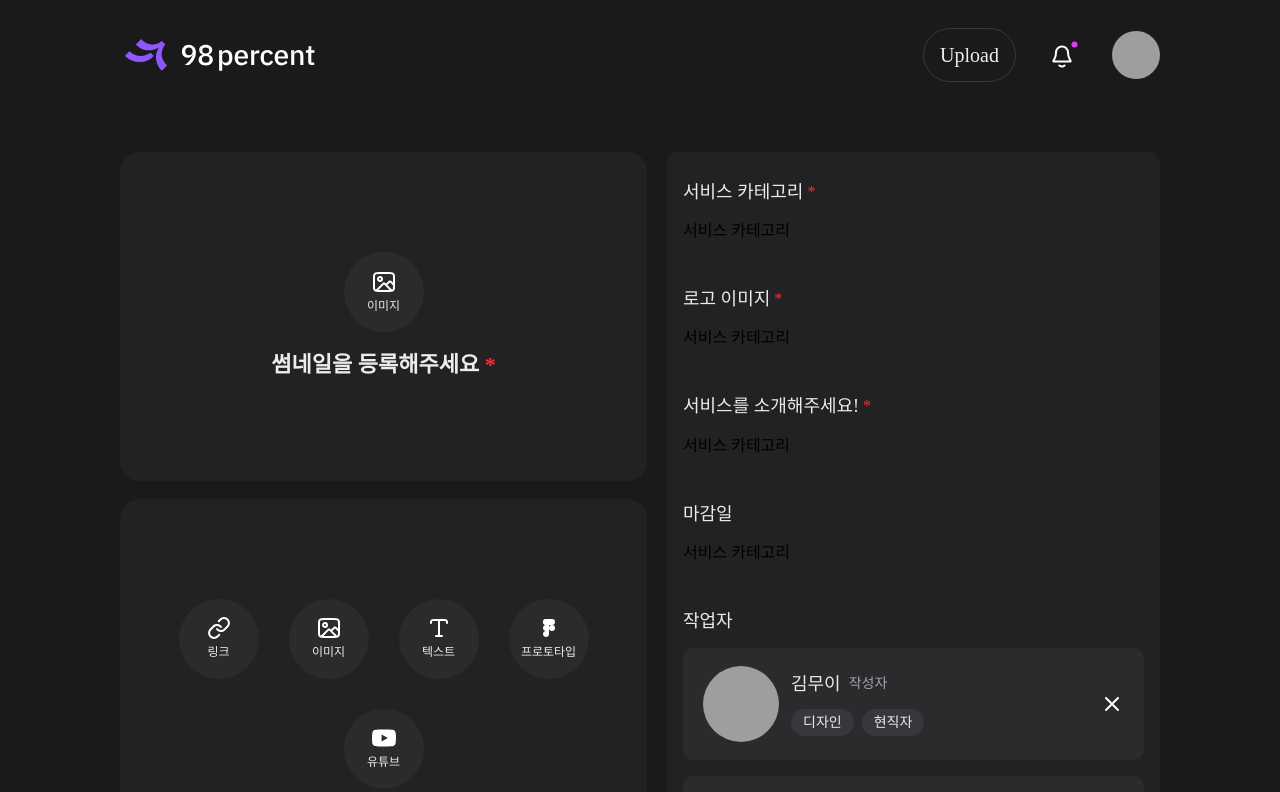
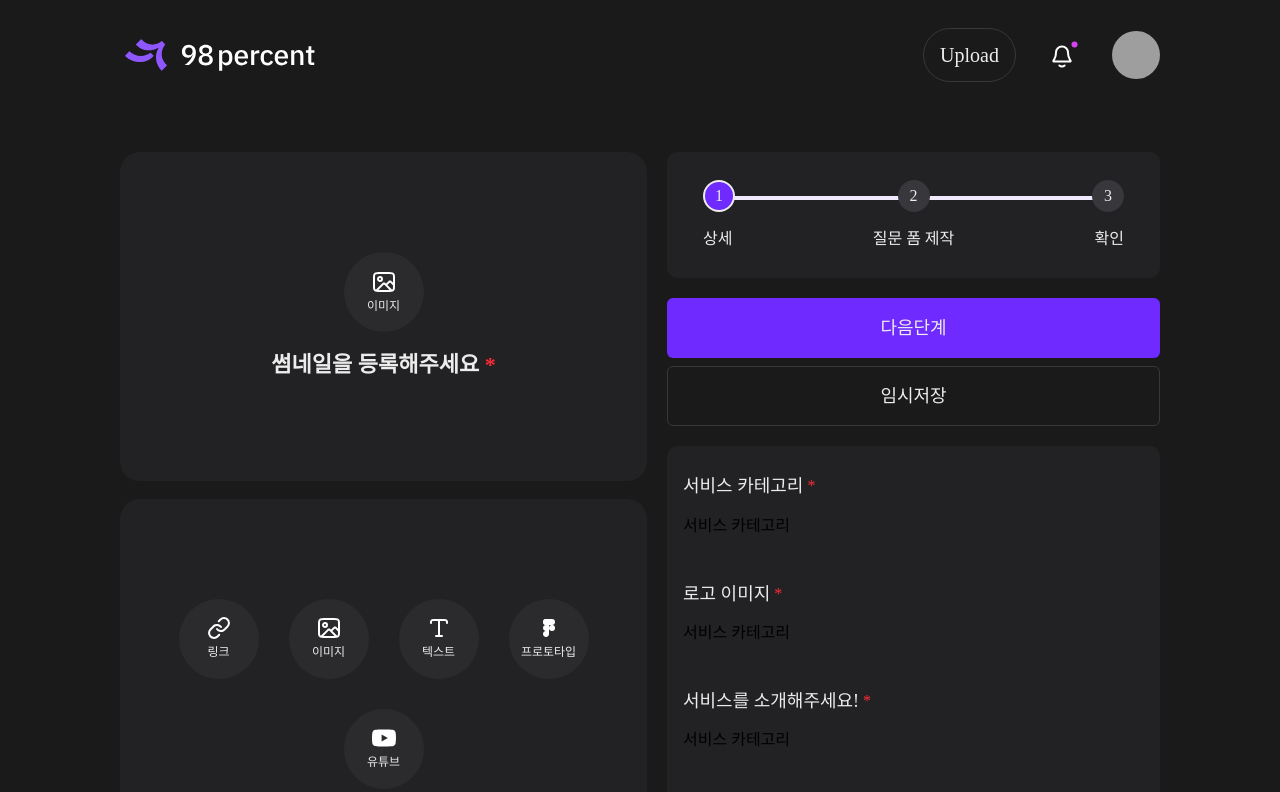
Before and after one commit to dnd-side-project/dnd-12th-8-frontend, a Next.js app: page /upload in a window 1280 px wide. Shown: the top 792 px of the page. Built offline with nearby package versions, Linux system fonts and the light colour scheme; grey boxes are pictures that could not be loaded.

Commit message:
feat: Add progressBar & stepController

```diff
--- a/src/components/upload/UploadForm.tsx
+++ b/src/components/upload/UploadForm.tsx
@@ -1,17 +1,28 @@
+import { useState } from 'react';
+import ProgressBar from './components/@shared/ProgessBar/ProgressBar';
+import StepController from './components/@shared/StepController';
 import PreQuizSection from './components/pre-quiz-section/PreQuizSection';
 import ServiceBasicInfoSection from './components/service-basic-info-section/ServiceBasicInfoSection';
 import ServiceExtraInfoSection from './components/ServiceExtraInfoSection';
 import ThumbnailSection from './components/ThumbnailSection';
 
 function UploadForm() {
+  const [currentStep, setCurrentStep] = useState(1);
+
+  const moveStep = (step: number) => {
+    setCurrentStep(step);
+  };
+
   return (
-    <div className="mb-50 flex flex-col gap-[72px] laptop:flex-row laptop:gap-5">
+    <div className="mb-50 flex flex-col gap-[72px] overflow-auto laptop:flex-row laptop:gap-5">
       <div className="flex flex-1 flex-col gap-[18px]">
         <ThumbnailSection />
         <ServiceExtraInfoSection />
         <PreQuizSection />
       </div>
       <div className="flex w-full flex-col gap-5 laptop:max-w-[493px]">
+        <ProgressBar currentStep={currentStep} />
+        <StepController currentStep={currentStep} moveStep={moveStep} />
         <ServiceBasicInfoSection />
       </div>
     </div>
--- /dev/null
+++ b/src/components/upload/components/@shared/ProgessBar/ProgressBar.tsx
@@ -0,0 +1,44 @@
+import { useState } from 'react';
+import Step from './Step';
+
+const UPLOAD_STEPS = [
+  { id: 1, label: '상세' },
+  { id: 2, label: '질문 폼 제작' },
+  { id: 3, label: ' 확인' },
+];
+
+interface ProgressBarProps {
+  currentStep: number;
+}
+
+function ProgressBar({ currentStep }: ProgressBarProps) {
+  const [completedStep, setCompletedStep] = useState<number[]>([1]);
+
+  console.log('setCurrentStep', setCompletedStep);
+
+  return (
+    <div className="flex flex-col gap-4 rounded-[10px] bg-gray-800 px-9 py-7">
+      <div className="relative h-8 w-full">
+        <div className="absolute z-10 flex w-full items-center justify-between">
+          {UPLOAD_STEPS.map((step) => {
+            const isCompleted = completedStep.includes(step.id);
+            const isCurrent = step.id === currentStep;
+            const type = isCurrent ? 'current' : isCompleted ? 'completed' : 'default';
+
+            return <Step key={step.id} type={type} step={step.id} />;
+          })}
+        </div>
+        <div className="absolute top-1/2 left-1 h-1 w-[95%] bg-purple-50"></div>
+      </div>
+      <div className="flex items-center justify-between text-gray-50">
+        {UPLOAD_STEPS.map((step) => (
+          <p key={step.id} className="font-body3-regular">
+            {step.label}
+          </p>
+        ))}
+      </div>
+    </div>
+  );
+}
+
+export default ProgressBar;
--- /dev/null
+++ b/src/components/upload/components/@shared/ProgessBar/Step.tsx
@@ -0,0 +1,31 @@
+import { cva } from 'class-variance-authority';
+import { CheckIcon } from '@/assets/icons';
+import { Icon } from '@/components/@shared/icons/Icon';
+
+interface StepProps {
+  type: 'current' | 'completed' | 'default';
+  step: number;
+}
+
+const stepVariants = cva(
+  `h-8 w-8 rounded-full flex items-center justify-center text-gray-50 font-body3`,
+  {
+    variants: {
+      type: {
+        current: `border-[2px] border-gray-50 bg-purple-500`,
+        completed: `bg-purple-500`,
+        default: `bg-gray-600 `,
+      },
+    },
+  },
+);
+
+function Step({ type, step }: StepProps) {
+  return (
+    <div className={stepVariants({ type })}>
+      {type === 'completed' ? <Icon icon={CheckIcon} /> : <p>{step}</p>}
+    </div>
+  );
+}
+
+export default Step;
--- /dev/null
+++ b/src/components/upload/components/@shared/StepController.tsx
@@ -0,0 +1,60 @@
+import Button from '@/components/@shared/button/Button';
+
+// step1 : 다음단계 -> step2 이동
+// step2 : 이전단계 -> step1 이동 / 다음단계 -> step3 이동
+// step3 : 이전단계 -> step2 이동 / 업로드
+
+interface StepControllerProps {
+  currentStep: number;
+  moveStep: (step: number) => void;
+}
+
+function StepController({ currentStep, moveStep }: StepControllerProps) {
+  const handleMoveStep = (direction: 'pre' | 'next') => () => {
+    moveStep(direction === 'pre' ? currentStep - 1 : currentStep + 1);
+  };
+
+  const handleUpload = () => {
+    console.log('upload');
+  };
+
+  return (
+    <div className="fixed bottom-0 left-0 z-30 flex w-full items-center justify-center gap-2 border-t-[1px] border-gray-700 bg-gray-900 px-4 pt-3 pb-7 tablet:mx-auto laptop:relative laptop:border-none laptop:p-0">
+      <div className="latop:w-full flex w-full items-center justify-between gap-2 tablet:max-w-[800px] laptop:flex-col-reverse">
+        <Button
+          variant="lined"
+          className="latop:max-w-none h-[48px] max-w-[96px] font-body3 tablet:h-[60px] tablet:font-body2 laptop:w-full laptop:max-w-none"
+        >
+          임시저장
+        </Button>
+
+        <div className="flex w-full max-w-[493px] items-center gap-2 tablet:justify-end">
+          {currentStep !== 1 && (
+            <Button
+              variant="lined"
+              className="h-[48px] tablet:h-[60px]"
+              onClick={handleMoveStep('pre')}
+            >
+              이전단계
+            </Button>
+          )}
+          {currentStep === 3 ? (
+            <Button variant="primary" className="h-[48px] tablet:h-[60px]" onClick={handleUpload}>
+              업로드
+            </Button>
+          ) : (
+            <Button
+              variant="primary"
+              className="h-[48px] tablet:h-[60px]"
+              onClick={handleMoveStep('next')}
+            >
+              다음단계
+            </Button>
+          )}
+        </div>
+      </div>
+    </div>
+  );
+}
+
+export default StepController;
```
